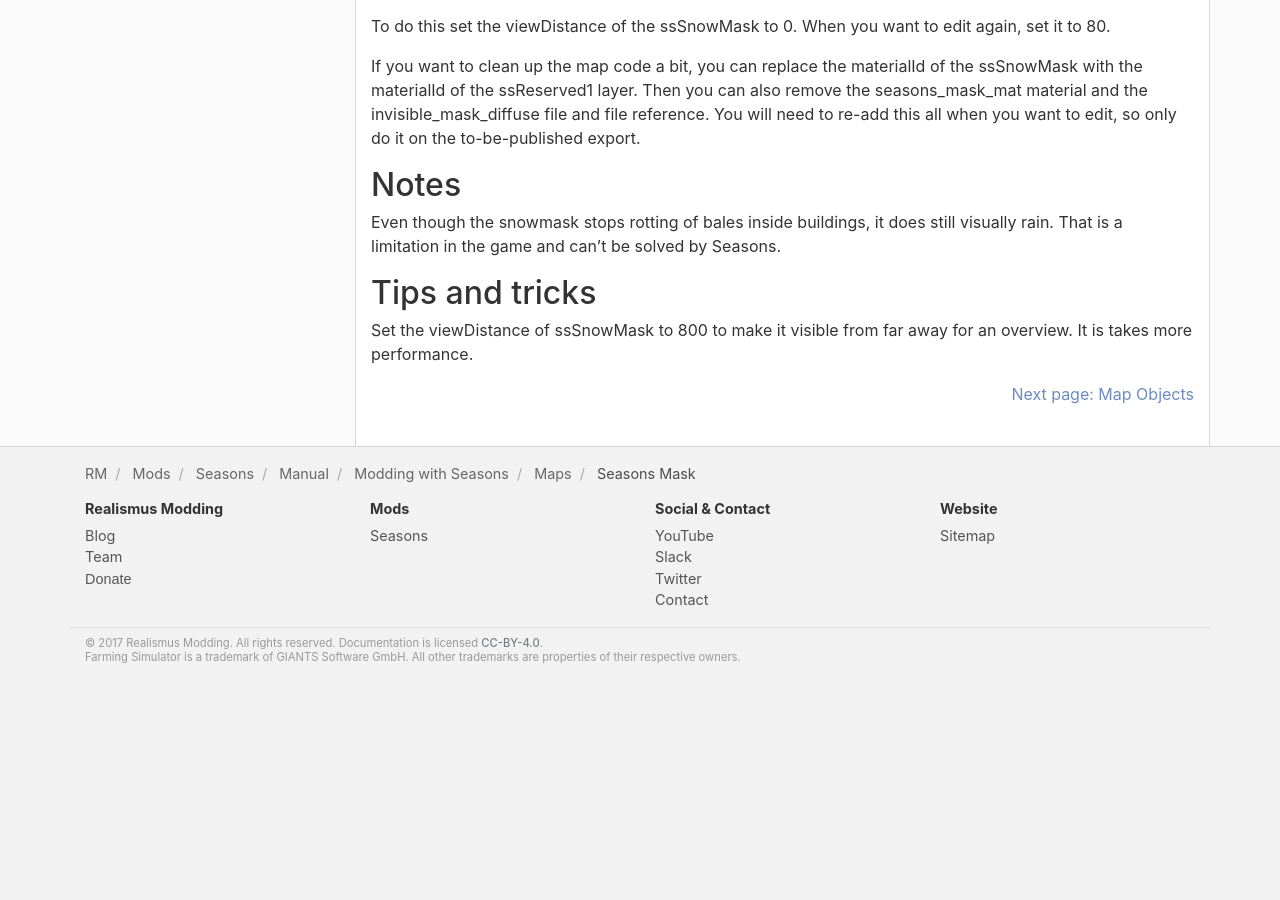
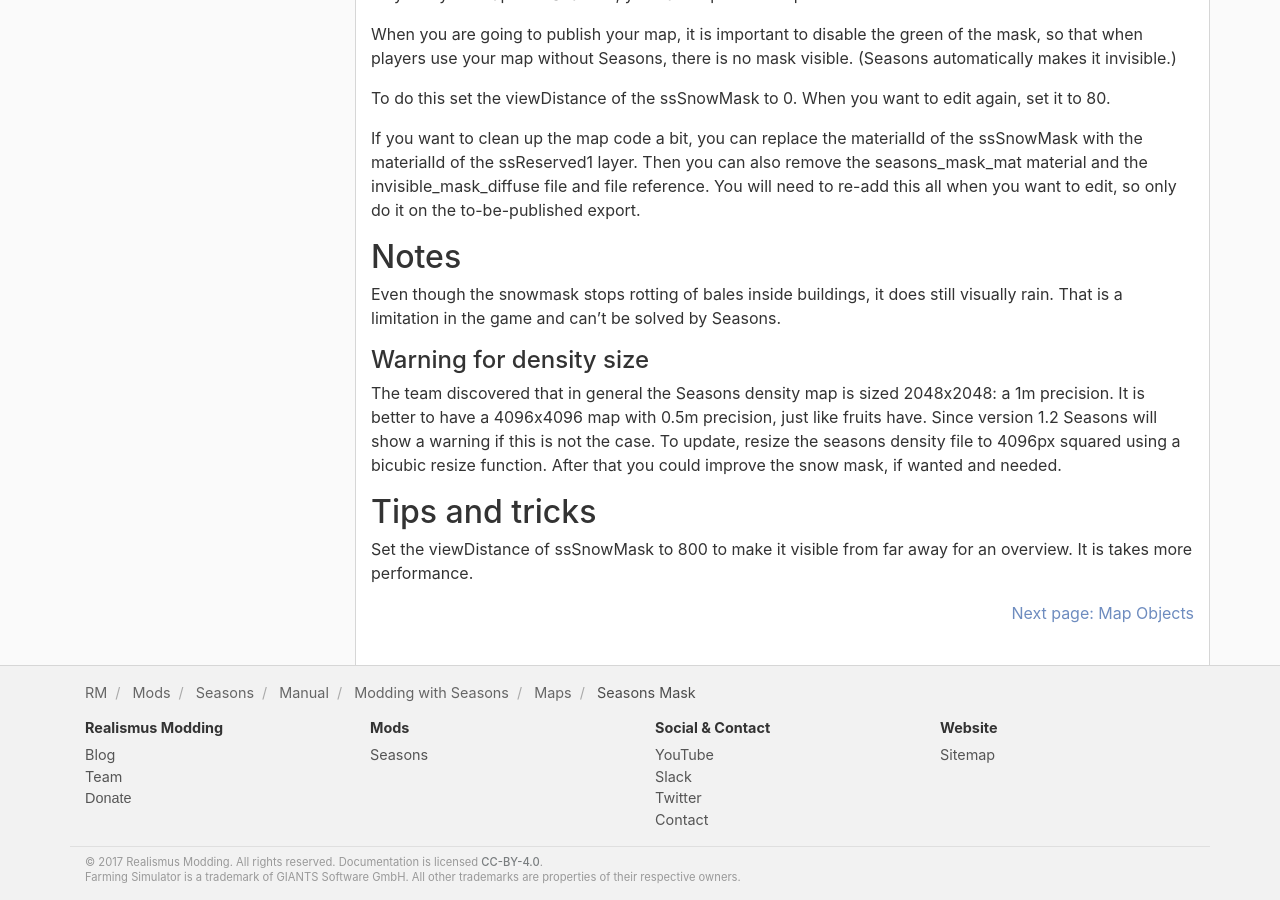
Before and after one commit to RealismusModding/realismusmodding.github.io, a Jekyll site: the page built from mods/seasons/manual/modding/maps/seasons_mask.md, in a window 1280 px wide and 900 px high, scrolled down 3750 px. Built offline with Jekyll 4.4.1, drawn with Linux system fonts in a browser that asks for light colours; comment, search, counter and statistics services are not loaded; before the commit the page ends 4431 px from its top, so only the background shows below that; some of the changed text lies outside the part shown.

Commit message:
Add notes about the correct sizes of density maps

```diff
--- a/mods/seasons/manual/modding/maps/seasons_mask.md
+++ b/mods/seasons/manual/modding/maps/seasons_mask.md
@@ -107,7 +107,7 @@ As snow is also a material, it should not fall in any spot where you can't pick
 You can leverage the automatically generated tipCol by using it as a basis for your mask.
 
 Use the GRLE converter from GDN to convert the `tipColInfoLayer.grle` to a PNG file. A readme file is inside the download. You can drag-and-drop the grle file on top of the convert.cmd.
-Rename the generated file from `tipColInfoLayer.png` to `seasons_density.png` and remove the Seasons gdm file.
+Rename the generated file from `tipColInfoLayer.png` to `seasons_density.png` and remove the Seasons gdm file. Then open the png file in an image editor and resize it to 4096px x 4096px (double it), so it becomes the same size as the fruits.
 
 Open your map in the Giants Editor and save it.
 
@@ -153,6 +153,9 @@ If you want to clean up the map code a bit, you can replace the materialId of th
 
 Even though the snowmask stops rotting of bales inside buildings, it does still visually rain. That is a limitation in the game and can't be solved by Seasons.
 
+#### Warning for density size
+The team discovered that in general the Seasons density map is sized 2048x2048: a 1m precision. It is better to have a 4096x4096 map with 0.5m precision, just like fruits have. Since version 1.2 Seasons will show a warning if this is not the case. To update, resize the seasons density file to 4096px squared using a bicubic resize function. After that you could improve the snow mask, if wanted and needed.
+
 ## Tips and tricks
 
 Set the viewDistance of ssSnowMask to 800 to make it visible from far away for an overview. It is takes more performance.
```
